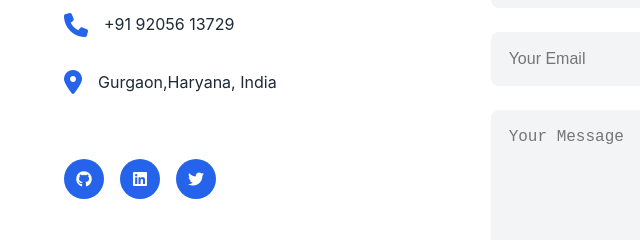
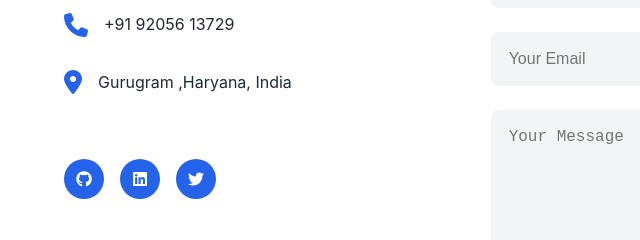
Before and after one commit to satya-666/Portfolio, a plain HTML site: page Index.html in a window 1280 px wide. Shown: the part 3011-3251 px from the top of the page, 0-640 px from the left. Drawn offline with nearby package versions, Linux system fonts and the light colour scheme.

Commit message:
meri marzi

```diff
--- a/Index.html
+++ b/Index.html
@@ -320,7 +320,7 @@
                 </div>
                 <div class="contact-item">
                     <i class="fas fa-map-marker-alt"></i>
-                    <p>Gurgaon,Haryana, India</p>
+                    <p>Gurugram ,Haryana, India</p>
                 </div>
                 <div class="social-links">
                     <a href="https://github.com/satya-666" class="social-link"><i class="fab fa-github"></i></a>
```
